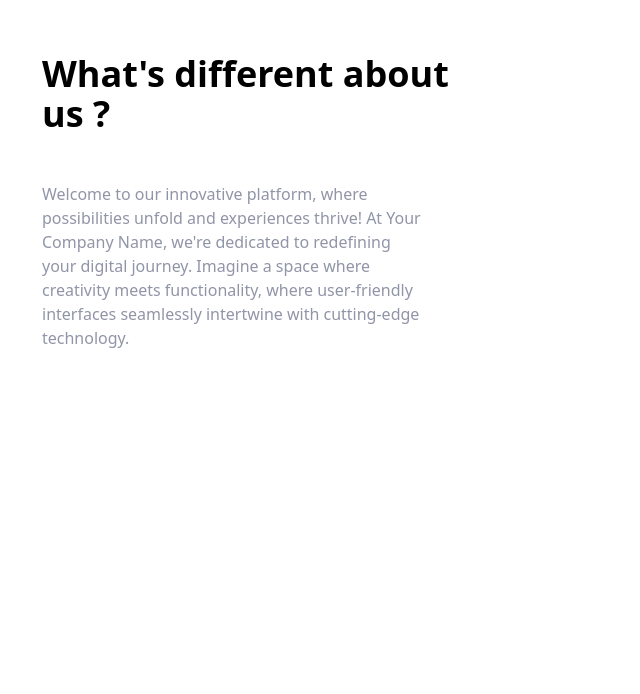
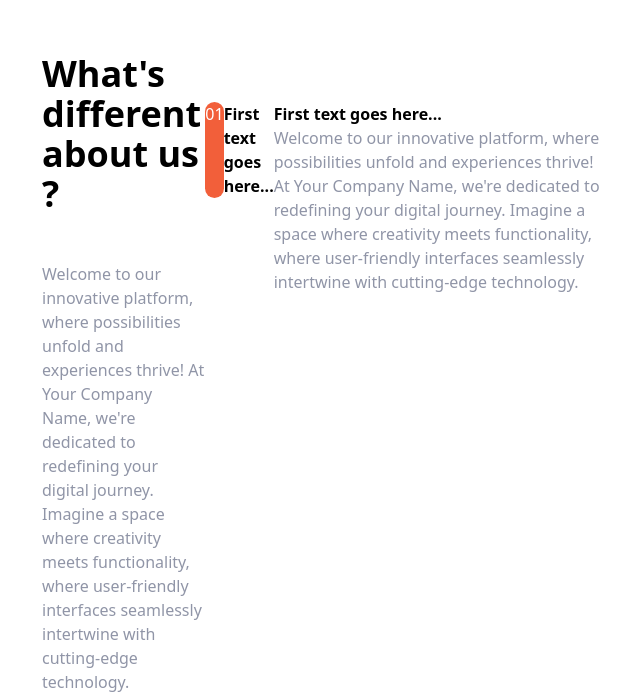
Before and after one commit to ahmed-esmail-1/Landing-Page-Tailwind, a website: page index.html in a window 1280 px wide. Shown: the part 894-1588 px from the top of the page, without its empty margins (110-750 px from the left). Before the commit the page ends 1244 px from the top, so only its background shows below. Drawn offline with Linux system fonts and the light colour scheme.

Commit message:
Right side of features item 1

```diff
--- a/index.html
+++ b/index.html
@@ -96,8 +96,46 @@
           </p>
         </div>
 
-        <!-- Second -->
-        <div></div>
+        <!-- Second (numbers) -->
+        <div>
+          <div class="flex flex-col space-y-8 md:w-1/2">
+            <!-- Item 1 -->
+            <div
+              class="flex flex-col space-y-3 md:space-y-0 md:space-x-6 md:flex-row"
+            >
+              <!-- Heading -->
+              <div
+                class="rounded-l-full bg-brightRedSupLight md:bg-transparent"
+              >
+                <div class="flex flex-items space-x-2">
+                  <div
+                    class="px-4 py-2 text-white rounded-full md:py-1 bg-brightRed"
+                  >
+                    01
+                  </div>
+                  <!-- For small -->
+                  <h3 class="text-base font-bold md:mb-4 md:hidden">
+                    First text goes here...
+                  </h3>
+                </div>
+              </div>
+
+              <div>
+                <!-- For medium -->
+                <h3 class="hidden mb-4 text-lg font-bold md:block">
+                  First text goes here...
+                </h3>
+                <p class="text-darkGrayishBlue">
+                  Welcome to our innovative platform, where possibilities unfold
+                  and experiences thrive! At Your Company Name, we're dedicated
+                  to redefining your digital journey. Imagine a space where
+                  creativity meets functionality, where user-friendly interfaces
+                  seamlessly intertwine with cutting-edge technology.
+                </p>
+              </div>
+            </div>
+          </div>
+        </div>
       </div>
     </section>
   </body>
```
